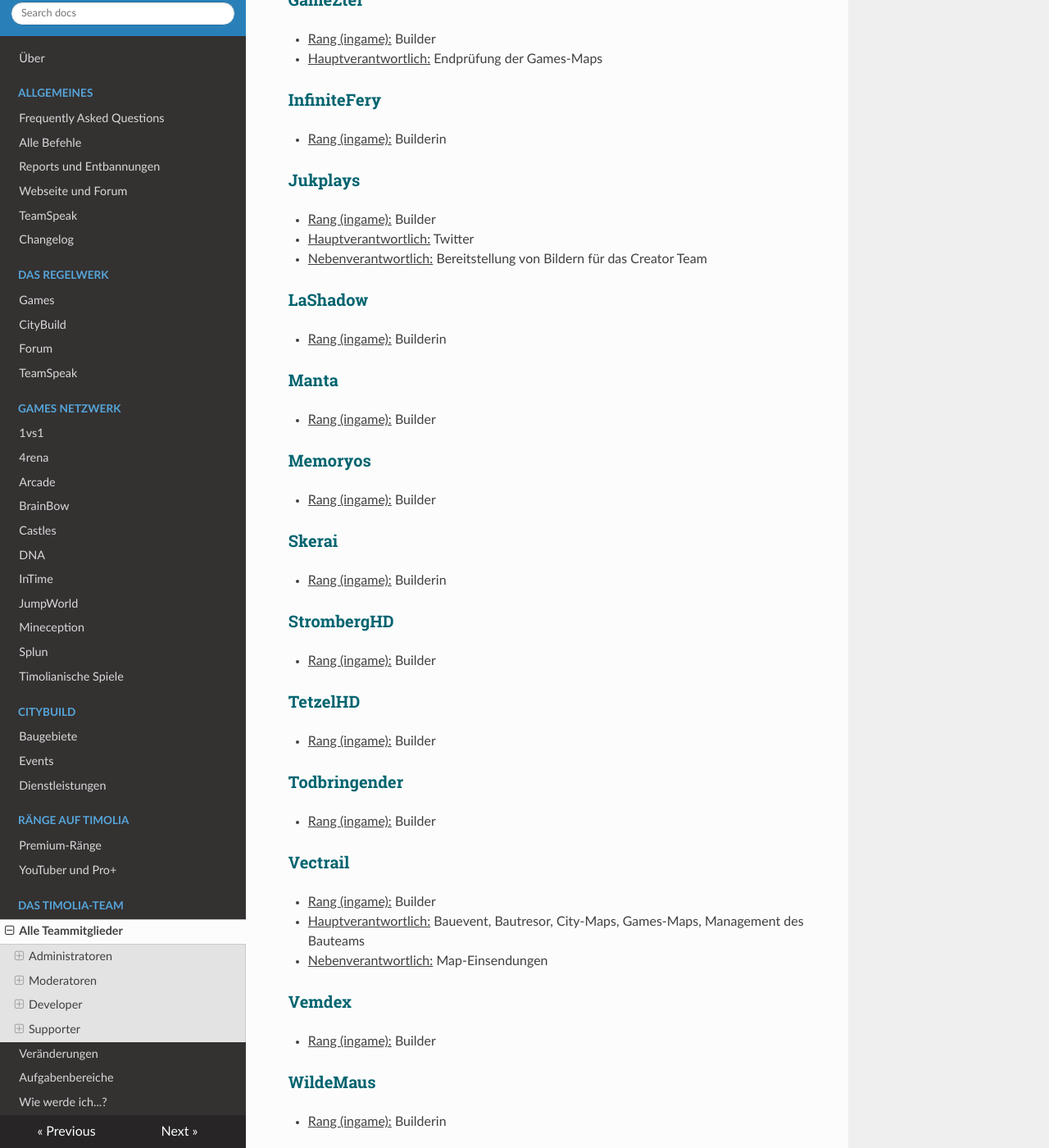
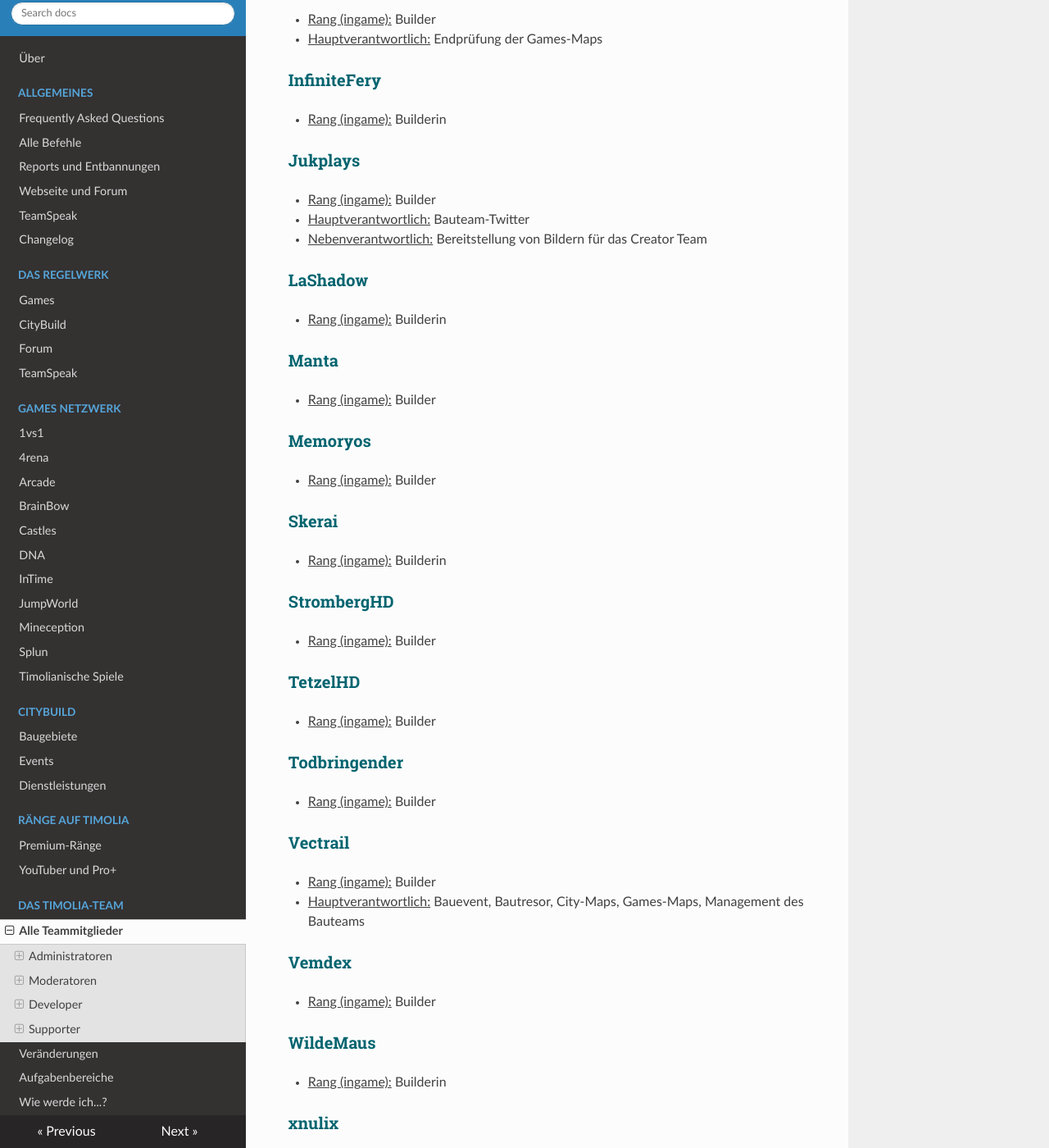
Before and after one commit to TimoliaDE/HowTo, an MkDocs documentation site: the page built from docs/team/members.md, in a window 1280 px wide and 1400 px high, scrolled down 12500 px. Shown: the whole window at 82% size. Built offline with MkDocs 1.6.1, drawn with Linux system fonts in a browser that asks for light colours; nearby versions of some CDN libraries; old or Windows-style settings are respelled for this version of MkDocs; some of the changed text lies outside the part shown.

Commit message:
Update members.md

```diff
--- a/docs/team/members.md
+++ b/docs/team/members.md
@@ -68,7 +68,6 @@ Moderatoren kümmern sich um das reibungslose Spielererlebnis der verschiedenen
 ### <strong><span style="color:#CF0101">Tedget</span></strong>
 - <u>Rang (ingame):</u> Moderator Games
 - <u>Hauptverantwortlich:</u> Bugs und Spielfehler, Changelog, Internes Wiki (i.V.), Management des Development-Teams, Timolia Anleitung (i.V.), YouTuber-Events, YouTuber-Ränge
-- <u>Nebenverantwortlich:</u> Teamspeak
 
 ###<strong><span style="color:#CF0101">Thomasch</span></strong>
 - <u>Rang (ingame):</u> Moderator Games
@@ -397,7 +396,7 @@ Sie sind für die Arenen und Maps des Timolia-Netzwerkes verantwortlich und entw
 
 ### <strong><span style="color:#00646F">Jukplays</span></strong>
 - <u>Rang (ingame):</u> Builder
-- <u>Hauptverantwortlich:</u> Twitter
+- <u>Hauptverantwortlich:</u> Bauteam-Twitter
 - <u>Nebenverantwortlich:</u> Bereitstellung von Bildern für das Creator Team
 
 ###<strong><span style="color:#00646F">LaShadow</span></strong>
@@ -424,7 +423,6 @@ Sie sind für die Arenen und Maps des Timolia-Netzwerkes verantwortlich und entw
 ###<strong><span style="color:#00646F">Vectrail</span></strong>
 - <u>Rang (ingame):</u> Builder
 - <u>Hauptverantwortlich:</u> Bauevent, Bautresor, City-Maps, Games-Maps, Management des Bauteams
-- <u>Nebenverantwortlich:</u> Map-Einsendungen
 
 ###<strong><span style="color:#00646F">Vemdex</span></strong>
 - <u>Rang (ingame):</u> Builder
```
